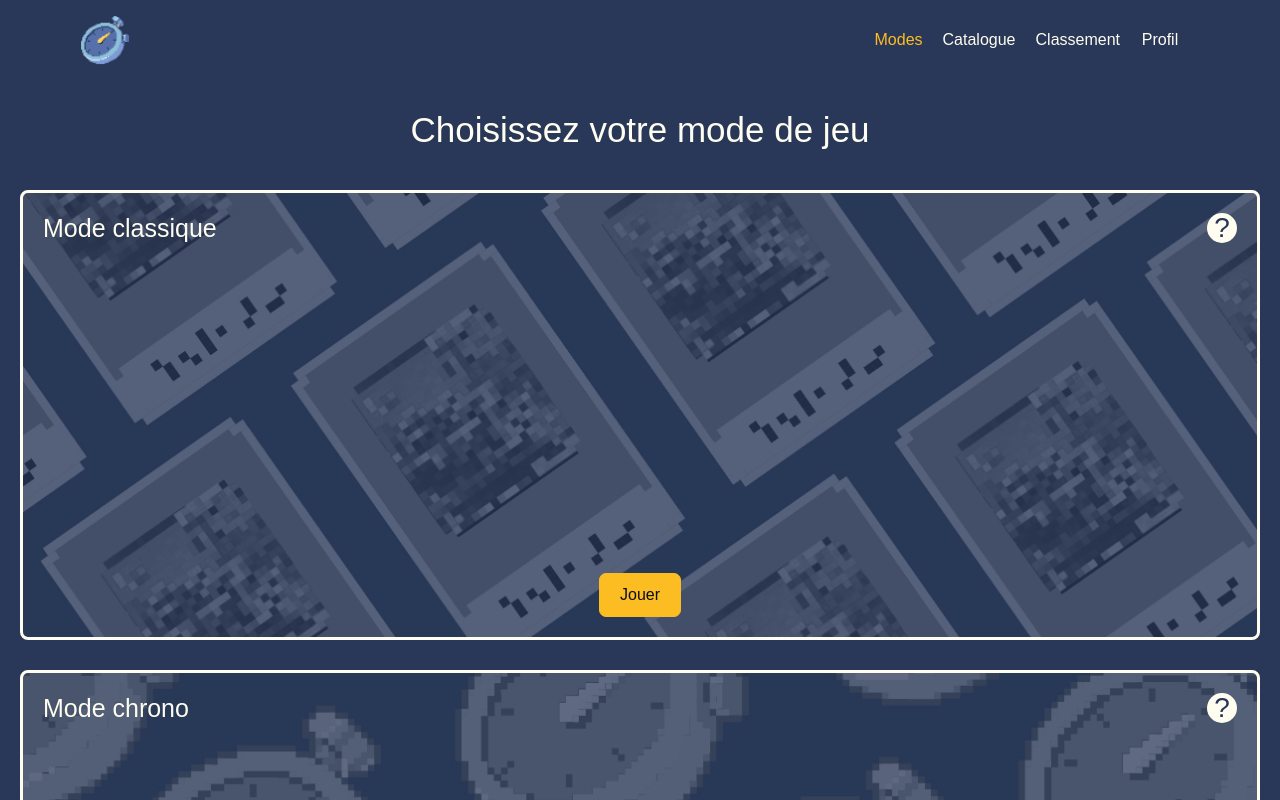
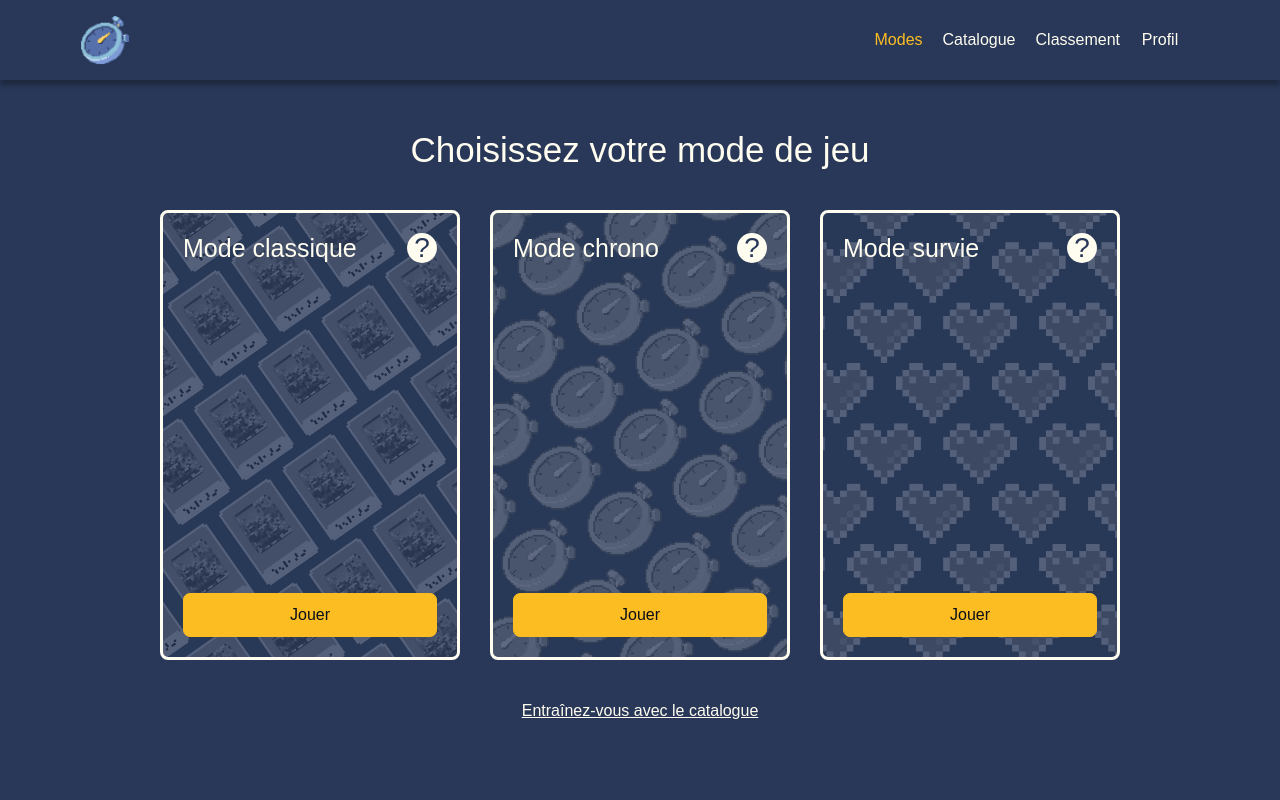
Before and after one commit to Mael-Roulette/PixelTime, a React (Vite) app in the folder frontend/: page /choix-mode-jeu in a window 1280 px wide. Shown: the top 800 px of the page. Built offline with nearby package versions, Linux system fonts and the light colour scheme; no server answers; a web font is replaced by a local one.

Commit message:
card game choice + fix style button

```diff
--- a/frontend/src/pages/Auth/LogIn.jsx
+++ b/frontend/src/pages/Auth/LogIn.jsx
@@ -58,7 +58,7 @@ export default function LogIn() {
                 </div>
               </label>
             </div>
-            <input type="submit" value={t("login.continue")} className="button-primary" />
+            <input type="submit" value={t("login.continue")} className=" submit-button button-primary" />
           </form>
           <p>
             {t("login.noAccount")}
--- a/frontend/src/pages/Game/GameChoice.jsx
+++ b/frontend/src/pages/Game/GameChoice.jsx
@@ -1,6 +1,8 @@
 import BottomNavBar from "../../components/BottomNavBar";
+import Footer from "../../components/Footer";
 import CardMode from "../../components/gameUi/CardMode";
 import { useTranslation } from "react-i18next";
+import { NavLink } from "react-router";
 
 export default function GameChoice() {
 	const { t } = useTranslation();
@@ -34,7 +36,13 @@ export default function GameChoice() {
 						image={"/fond-vies.webp"}
 					/>
 				</div>
+
+				<NavLink to='/catalogue' className='game-choice-catalog'>
+					{t("gameChoice.trainingWithCatalog")}
+				</NavLink>
 			</div>
+
+			<Footer />
 		</>
 	);
 }
--- a/frontend/src/pages/Home.jsx
+++ b/frontend/src/pages/Home.jsx
@@ -1,30 +1,31 @@
-import { useState, useEffect } from "react";
+// import { useState, useEffect } from "react";
 import { useTranslation } from "react-i18next";
-import { api } from "../services/api";
+// import { api } from "../services/api";
 import Header from "../components/Header";
 import { NavLink } from "react-router";
+import Footer from "../components/Footer";
 
 export default function Home() {
 	const { t } = useTranslation();
-	const [users, setUsers] = useState([]);
-	const [loading, setLoading] = useState(true);
-	const [error, setError] = useState(null);
+	// const [users, setUsers] = useState([]);
+	// const [loading, setLoading] = useState(true);
+	// const [error, setError] = useState(null);
 
-	useEffect(() => {
-		setLoading(true);
-		api
-			.get("/users")
-			.then((response) => {
-				setUsers(response);
-			})
-			.catch((err) => {
-				console.error("Failed to fetch users:", err);
-				setError(err.message);
-			})
-			.finally(() => {
-				setLoading(false);
-			});
-	}, []);
+	// useEffect(() => {
+	// 	setLoading(true);
+	// 	api
+	// 		.get("/users")
+	// 		.then((response) => {
+	// 			setUsers(response);
+	// 		})
+	// 		.catch((err) => {
+	// 			console.error("Failed to fetch users:", err);
+	// 			setError(err.message);
+	// 		})
+	// 		.finally(() => {
+	// 			setLoading(false);
+	// 		});
+	// }, []);
 
 	return (
 		<>
@@ -44,20 +45,7 @@ export default function Home() {
 
 			</main>
 
-
-			{loading && <p>Loading users...</p>}
-			{error && <p>Error: {error}</p>}
-
-			{!loading && !error && (
-				<div>
-					<h2>Users ({users.length})</h2>
-					<ul>
-						{users.map((user) => (
-							<li key={user.id}>{user.pseudo || user.email}</li>
-						))}
-					</ul>
-				</div>
-			)}
+			<Footer />
 		</>
 	);
 }
--- a/frontend/src/scss/components/_cards.scss
+++ b/frontend/src/scss/components/_cards.scss
@@ -85,5 +85,6 @@
 @include responsive("lg") {
   .card-mode {
     height: 45rem;
+    width: 30rem;
   }
 }
--- a/frontend/src/scss/components/_header.scss
+++ b/frontend/src/scss/components/_header.scss
@@ -320,6 +320,7 @@
 		align-items: center;
 		padding: 1.5rem 8rem;
 		background-color: $blue;
+		box-shadow: 0 5px 5px rgba(0, 0, 0, 0.3);
 
 		&-logo {
 			margin-right: 2rem;
--- a/frontend/src/scss/pages/_auth.scss
+++ b/frontend/src/scss/pages/_auth.scss
@@ -103,12 +103,13 @@
                 padding-bottom: 8rem;
             }
         }
+
+        .submit-button {
+            margin-top: 2rem;
+            width: fit-content;
+            align-self: center;
+        }
     }
 
-    .button-primary {
-        margin-top: 2rem;
-        width: fit-content;
-        align-self: center;
-    }
 
 }
--- a/frontend/src/scss/pages/_game-choice.scss
+++ b/frontend/src/scss/pages/_game-choice.scss
@@ -7,8 +7,12 @@
 .game-choice {
   &-container {
     background-color: $blue;
-    padding: 3rem 2rem 0;
     padding-bottom: 9rem;
+    display: flex;
+    flex-direction: column;
+    align-items: center;
+    justify-content: center;
+
   }
 
   &-title {
@@ -22,5 +26,26 @@
     display: grid;
     grid-template-columns: 1fr;
     gap: 3rem;
+    width: fit-content;
+  }
+
+  &-catalog {
+    background-color: transparent;
+    color: $white;
+    text-decoration: underline;
+
   }
 }
+
+@include responsive('lg') {
+  .game-choice {
+    &-container {
+      padding-top: 5rem;
+    }
+
+    &-list {
+      grid-template-columns: repeat(3, 1fr);
+      place-items: center;
+    }
+  }
+}
```
